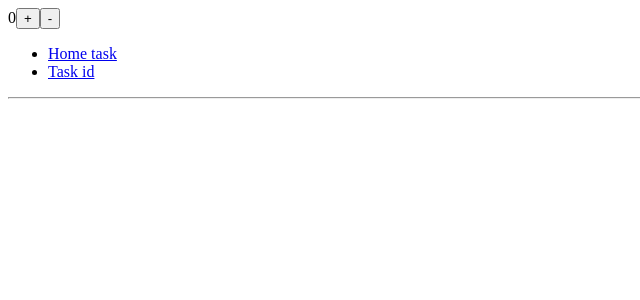
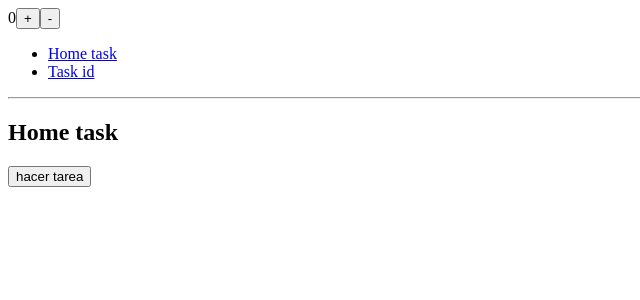
Before and after one commit to galvizlaura69/driven-ev, a React (Create React App) app: page /home in a window 1280 px wide. Shown: the top 300 px of the page, without its empty margins (0-640 px from the left). Built offline with nearby package versions, Linux system fonts and the light colour scheme.

Commit message:
redirects

```diff
--- a/src/components/Home.js
+++ b/src/components/Home.js
@@ -1,9 +1,18 @@
 import React from 'react';
 
-const Home = () => (
+const Home = ({history}) => {
+  const handleDoTask = (id) =>{
+    console.log('hace', id);
+    history.push( `task/${id}`);
+
+  };
+
+  return (
+
   <div>
     <h2>Home task</h2>
+    <button onClick={()=>{handleDoTask(123)}}>hacer tarea</button>
   </div>
-);
+)};
 
 export default Home;
--- a/src/components/Task.js
+++ b/src/components/Task.js
@@ -1,11 +1,21 @@
 import React from 'react';
 
-const Task = ({ match }) => {
+const Task = ({ match, history }) => {
   const taskId= match.params.taskId;
+
+  const handleFinishTask = (id)=>{
+    console.log('finaliza', id);
+    history.push("/home");
+    console.log('finalotroiza', id);
+
+
+  };
   return (
    <div>
     <h2>task</h2>
     {taskId}
+    <button onClick={()=>{handleFinishTask(taskId)}}>finalizar Tarea  {taskId} </button>
+
   </div>
 )};
 
--- a/src/index.js
+++ b/src/index.js
@@ -23,6 +23,7 @@ const BasicExample = () => (
       <hr />
 
       <Route exact path="/" component={Home} />
+      <Route exact path="/home" component={Home} />
       <Route path="/task/:taskId" component={Task} />
     </div>
   </Router>
```
